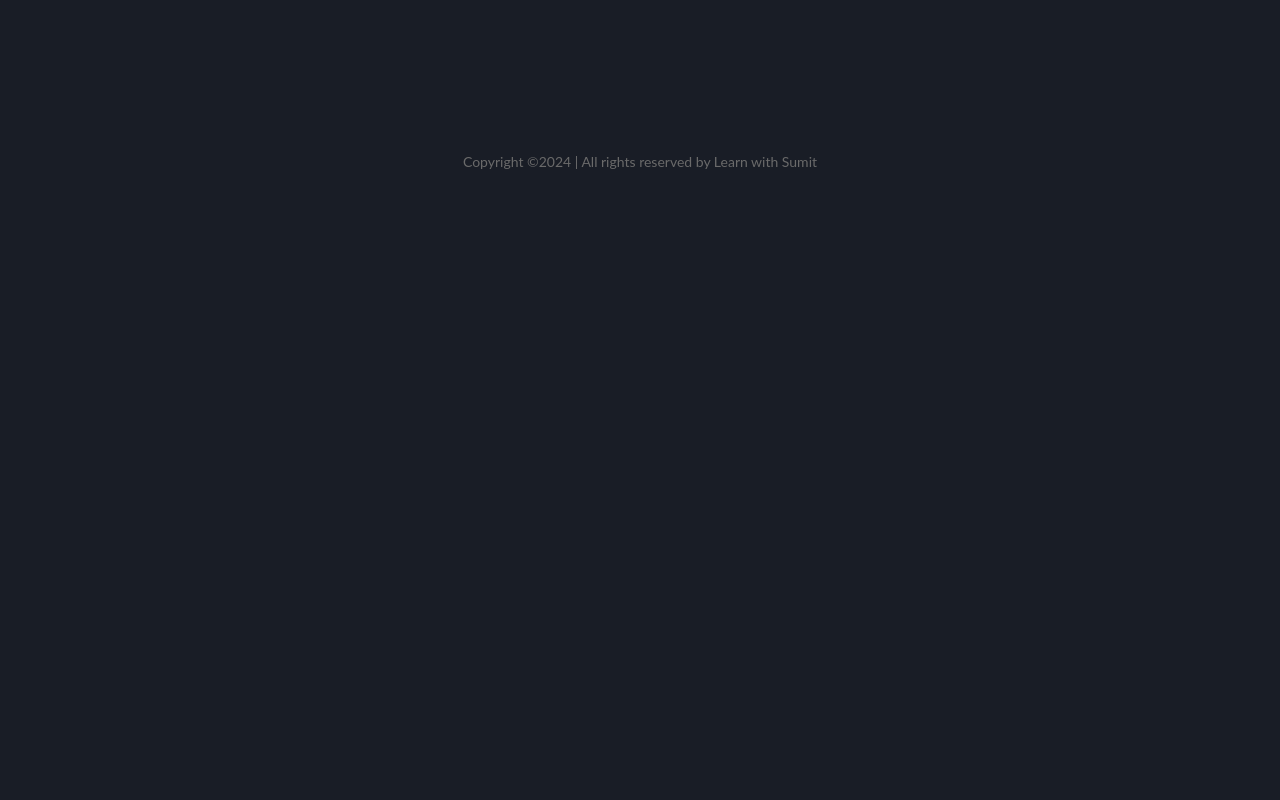
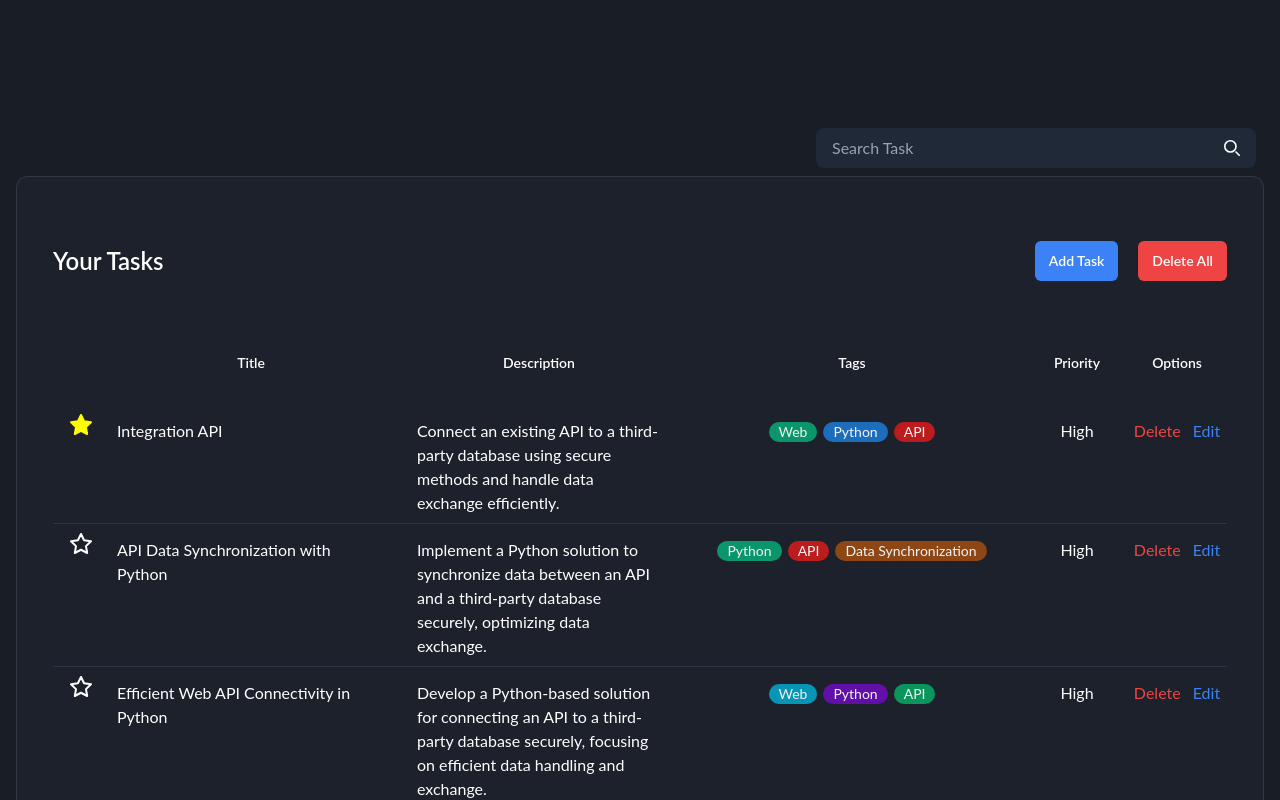
Before and after one commit to ashik-08/m2-tasker, a React (Vite) app: page / in a window 1280 px wide. Shown: the part 500-1300 px from the top of the page. Before the commit the page ends 800 px from the top, so only its background shows below. Built offline with nearby package versions, Linux system fonts and the light colour scheme.

Commit message:
[feat](task): add all task components

```diff
--- a/src/App.jsx
+++ b/src/App.jsx
@@ -1,12 +1,14 @@
 import Footer from "./components/Footer";
 import Header from "./components/Header";
 import Hero from "./components/Hero";
+import TaskBoard from "./components/Task/TaskBoard";
 
 const App = () => {
   return (
     <section>
       <Header />
       <Hero />
+      <TaskBoard />
       <Footer />
     </section>
   );
--- /dev/null
+++ b/src/components/Task/TaskBoard.jsx
@@ -0,0 +1,21 @@
+import SearchTask from "./SearchTask";
+import TaskActions from "./TaskActions";
+import TaskLists from "./TaskLists";
+
+const TaskBoard = () => {
+  return (
+    <section className="mb-20" id="tasks">
+      <div className="container">
+        <div className="p-2 flex justify-end">
+          <SearchTask />
+        </div>
+        <div className="rounded-xl border border-[rgba(206,206,206,0.12)] bg-[#1D212B] px-6 py-8 md:px-9 md:py-16">
+          <TaskActions />
+          <TaskLists />
+        </div>
+      </div>
+    </section>
+  );
+};
+
+export default TaskBoard;
```
